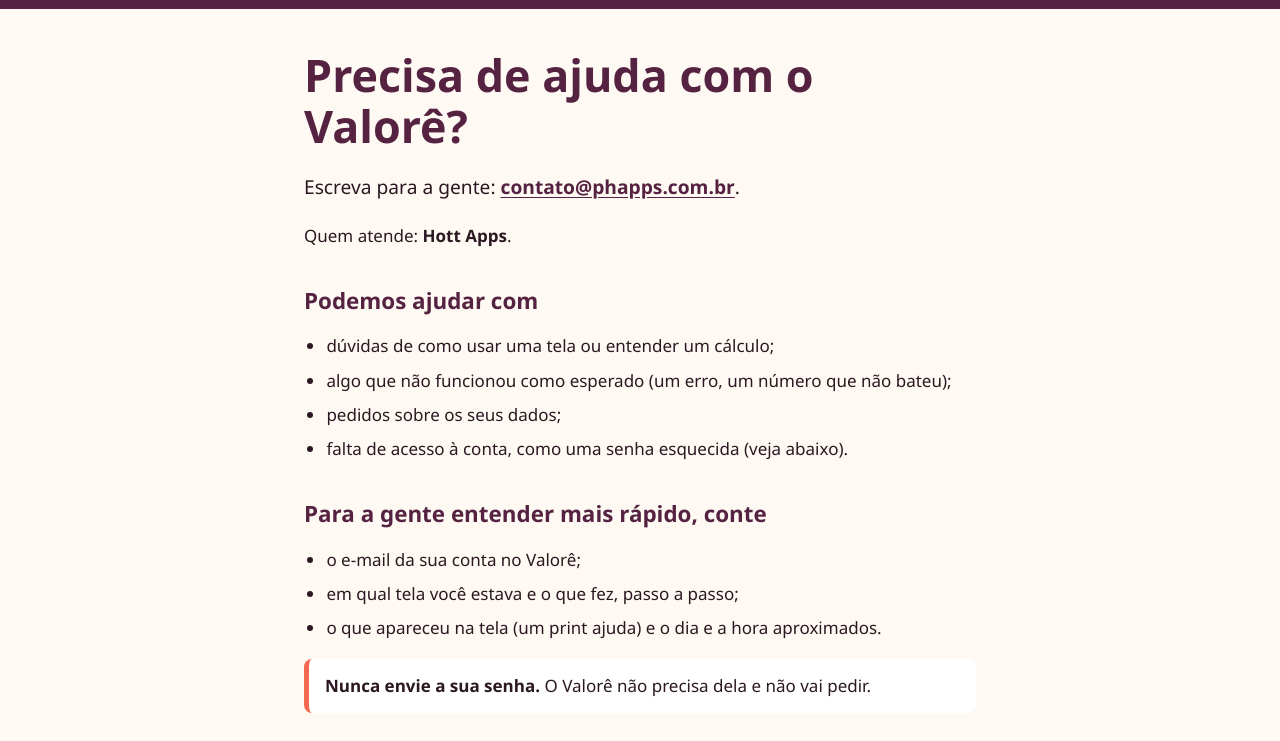
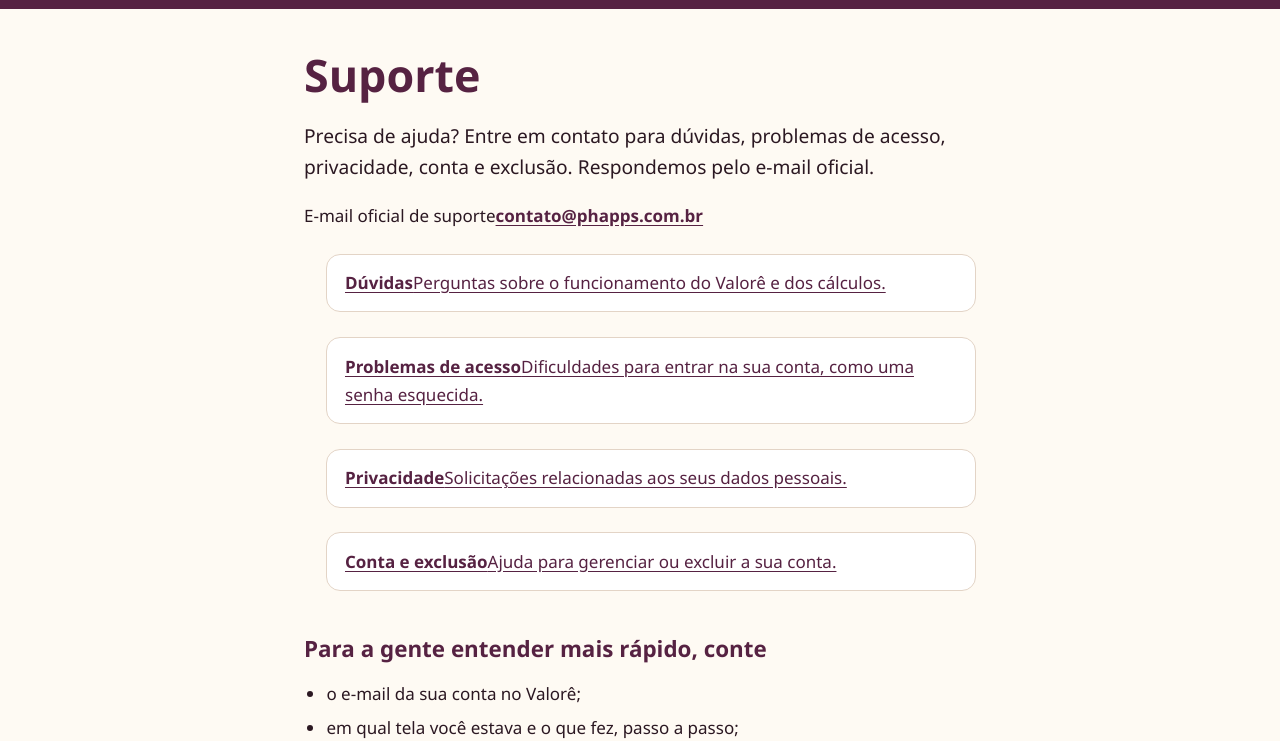
Before and after one commit to hottpri-boop/valore-site, a plain HTML site: page suporte/index.html in a window 1280 px wide. Shown: the part 68-809 px from the top of the page. Drawn offline with Linux system fonts and the light colour scheme.

Commit message:
Suporte no formato do HeyBlu (temas por e-mail, Hott Apps)

```diff
--- a/suporte/index.html
+++ b/suporte/index.html
@@ -23,16 +23,14 @@
 <main id="conteudo">
 
 <article class="coluna texto">
-  <h1>Precisa de ajuda com o Valorê?</h1>
-  <p class="lead">Escreva para a gente: <a href="mailto:contato@phapps.com.br"><strong>contato@phapps.com.br</strong></a>.</p>
-  <p>Quem atende: <strong>Hott Apps</strong>.</p>
-
-  <h2>Podemos ajudar com</h2>
-  <ul>
-    <li>dúvidas de como usar uma tela ou entender um cálculo;</li>
-    <li>algo que não funcionou como esperado (um erro, um número que não bateu);</li>
-    <li>pedidos sobre os seus dados;</li>
-    <li>falta de acesso à conta, como uma senha esquecida (veja abaixo).</li>
+  <h1>Suporte</h1>
+  <p class="lead">Precisa de ajuda? Entre em contato para dúvidas, problemas de acesso, privacidade, conta e exclusão. Respondemos pelo e-mail oficial.</p>
+  <p class="email-oficial"><span>E-mail oficial de suporte</span><a href="mailto:contato@phapps.com.br"><strong>contato@phapps.com.br</strong></a></p>
+  <ul class="cartoes temas-suporte">
+    <li><a href="mailto:contato@phapps.com.br?subject=Valor%C3%AA%20-%20D%C3%BAvida"><strong>Dúvidas</strong><span>Perguntas sobre o funcionamento do Valorê e dos cálculos.</span></a></li>
+    <li><a href="mailto:contato@phapps.com.br?subject=Valor%C3%AA%20-%20Problema%20de%20acesso"><strong>Problemas de acesso</strong><span>Dificuldades para entrar na sua conta, como uma senha esquecida.</span></a></li>
+    <li><a href="mailto:contato@phapps.com.br?subject=Valor%C3%AA%20-%20Privacidade"><strong>Privacidade</strong><span>Solicitações relacionadas aos seus dados pessoais.</span></a></li>
+    <li><a href="mailto:contato@phapps.com.br?subject=Valor%C3%AA%20-%20Conta%20e%20exclus%C3%A3o"><strong>Conta e exclusão</strong><span>Ajuda para gerenciar ou excluir a sua conta.</span></a></li>
   </ul>
 
   <h2>Para a gente entender mais rápido, conte</h2>
@@ -60,7 +58,7 @@
 </main>
 <footer class="rodape">
   <div class="faixa">
-    <p class="rodape-marca">Valorê &middot; <span>Hott Apps</span></p>
+    <p class="rodape-marca">Valorê &middot; <span>por Hott Apps</span></p>
     <nav aria-label="Rodapé"><a href="/">Início</a><a href="/suporte/">Suporte</a><a href="https://valore.art.br">Entrar no Valorê</a></nav>
     <p class="rodape-nota">Contato: <a href="mailto:contato@phapps.com.br">contato@phapps.com.br</a></p>
   </div>
```
